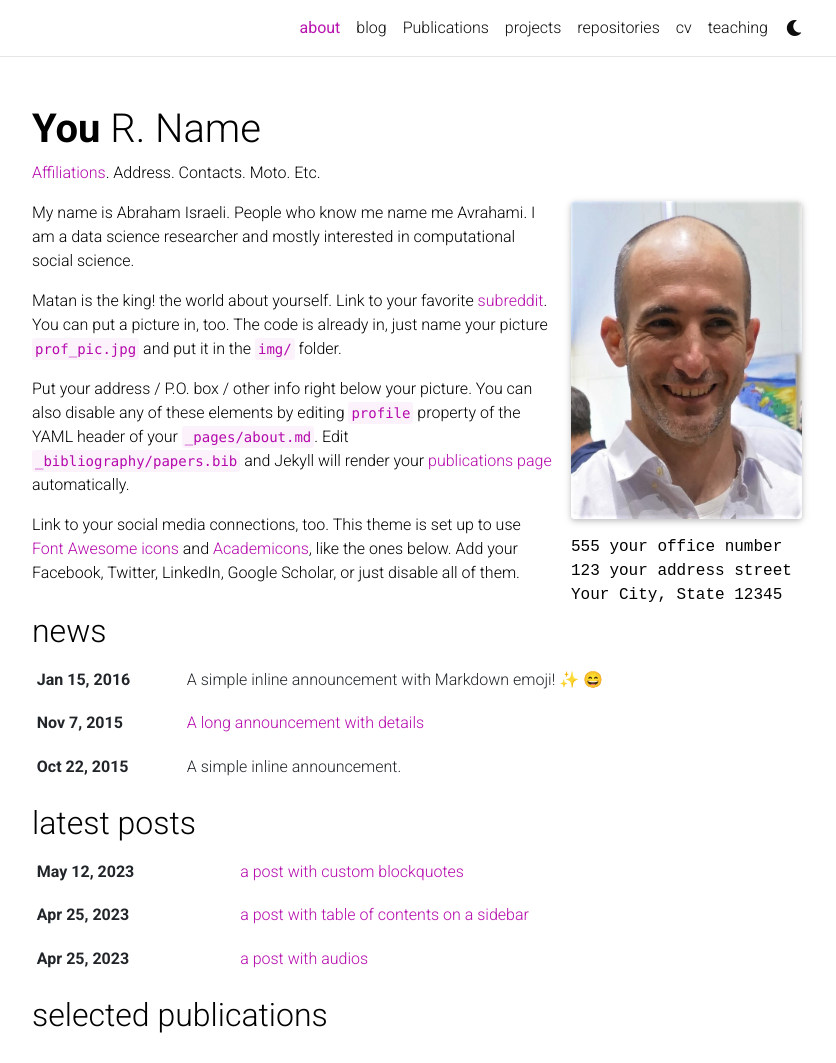
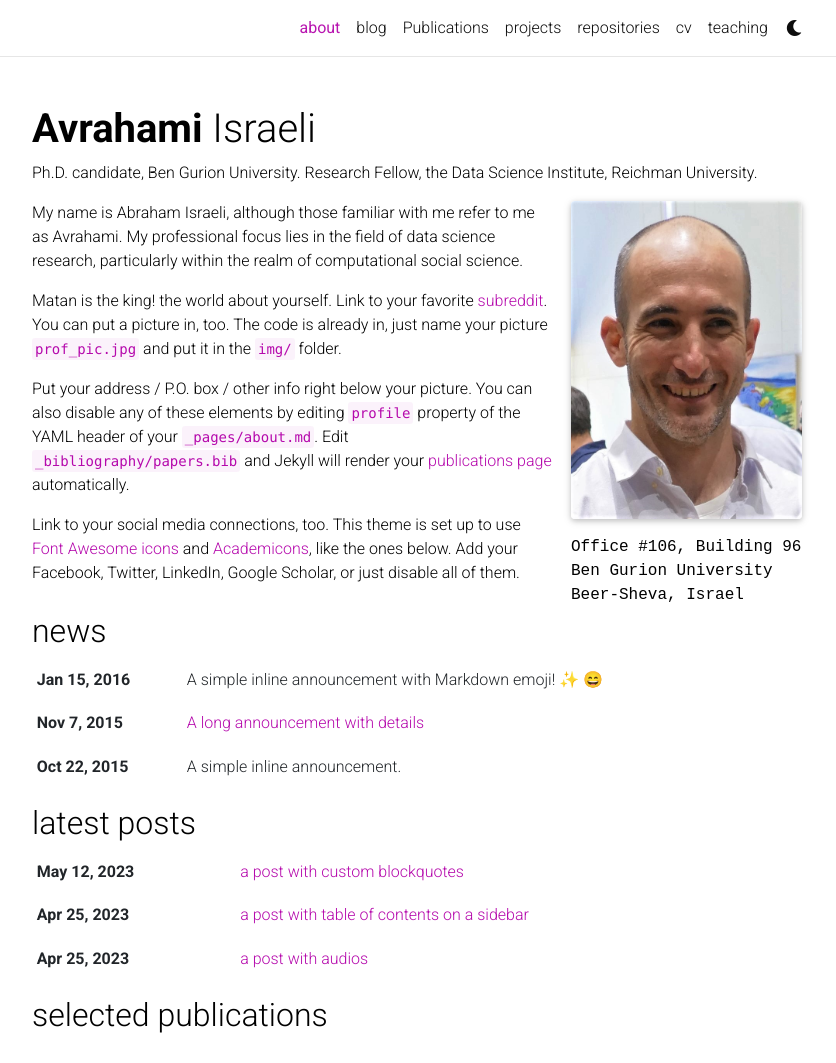
Before and after one commit to abrahami/abrahami.github.io, a Jekyll site: the page built from _pages/about.md, in a window 1280 px wide and 1352 px high, cut to the strip 0-1063 px from the top of the window. Shown: the whole strip, without its empty margins (223-1059 px from the left). Built offline with Jekyll 4.4.1, drawn with Linux system fonts in a browser that asks for light colours; full-size pictures stand in for the smaller copies a plugin makes; emoji names are drawn with the system emoji font; comment, search, counter and statistics services are not loaded; a style sheet for code colours, icons or effects is not loaded; some of the changed text lies outside the part shown.

Commit message:
Updating the fabicon plus text

```diff
--- a/_config.yml
+++ b/_config.yml
@@ -3,20 +3,19 @@
 # -----------------------------------------------------------------------------
 
 title: blank # the website title (if blank, full name will be used instead)
-first_name: You
-middle_name: R.
-last_name: Name
-email: you@example.com
+first_name: Avrahami
+middle_name:
+last_name: Israeli
+email: isabrah@post.bgu.ac.il
 description: > # the ">" symbol means to ignore newlines until "footer_text:"
   A simple, whitespace theme for academics. Based on [*folio](https://github.com/bogoli/-folio) design.
 footer_text: >
   Powered by <a href="https://jekyllrb.com/" target="_blank">Jekyll</a> with <a href="https://github.com/alshedivat/al-folio">al-folio</a> theme.
   Hosted by <a href="https://pages.github.com/" target="_blank">GitHub Pages</a>.
-  Photos from <a href="https://unsplash.com" target="_blank">Unsplash</a>.
 keywords: jekyll, jekyll-theme, academic-website, portfolio-website  # add your own keywords or leave empty
 
 lang: en # the language of your site (for example: en, fr, cn, ru, etc.)
-icon: ⚛️  # the emoji used as the favicon (alternatively, provide image name in /assets/img/)
+icon: snufkin.jpg  # the emoji used as the favicon (alternatively, provide image name in /assets/img/)
 
 url: https://alshedivat.github.io # the base hostname & protocol for your site
 baseurl: /al-folio # the subpath of your site, e.g. /blog/
--- a/_pages/about.md
+++ b/_pages/about.md
@@ -2,16 +2,16 @@
 layout: about
 title: about
 permalink: /
-subtitle: <a href='#'>Affiliations</a>. Address. Contacts. Moto. Etc.
+subtitle: Ph.D. candidate, Ben Gurion University. Research Fellow, the Data Science Institute, Reichman University.
 
 profile:
   align: right
   image: avrahami_picture_2022.jpg
   image_circular: false # crops the image to make it circular
   address: >
-    <p>555 your office number</p>
-    <p>123 your address street</p>
-    <p>Your City, State 12345</p>
+    <p>Office #106, Building 96</p>
+    <p>Ben Gurion University</p>
+    <p>Beer-Sheva, Israel</p>
 
 news: true  # includes a list of news items
 latest_posts: true  # includes a list of the newest posts
@@ -19,7 +19,7 @@ selected_papers: true # includes a list of papers marked as "selected={true}"
 social: true  # includes social icons at the bottom of the page
 ---
 
-My name is Abraham Israeli. People who know me name me Avrahami. I am a data science researcher and mostly interested in computational social science.
+My name is Abraham Israeli, although those familiar with me refer to me as Avrahami. My professional focus lies in the field of data science research, particularly within the realm of computational social science.
 
 Matan is the king! the world about yourself. Link to your favorite [subreddit](http://reddit.com). You can put a picture in, too. The code is already in, just name your picture `prof_pic.jpg` and put it in the `img/` folder.
 
```
Also changed, not shown: assets/img/snufkin.JPG (added), 1 other file.
